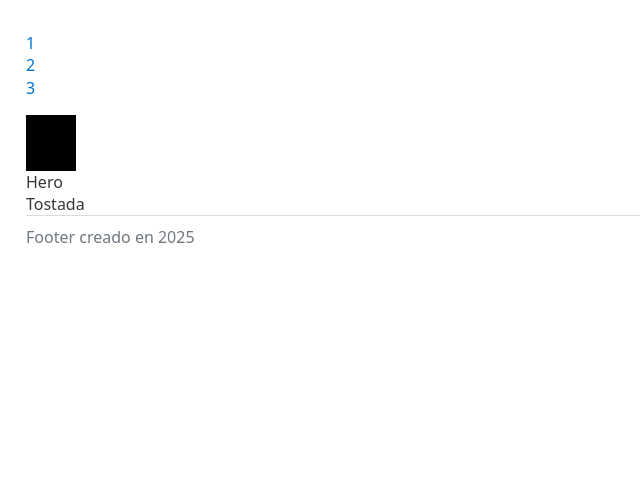
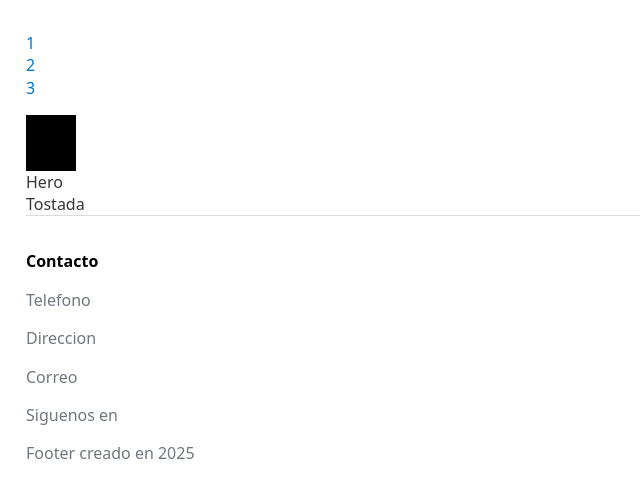
Before and after one commit to cesarlpb/la-hogaza-de-pepe, an Astro site: page / in a window 1280 px wide. Shown: the whole page, without its empty margins (0-640 px from the left). Built offline with nearby package versions, Linux system fonts and the light colour scheme; Astro itself is replaced by a stand-in of ours.

Commit message:
Cambios en footer

```diff
--- a/src/components/Footer.astro
+++ b/src/components/Footer.astro
@@ -4,5 +4,18 @@
 ---
 
 <footer>
-  Footer creado en {year}
+  <div class="container">
+    <div class="contacto">
+      <h4>Contacto</h4>
+      <p>Telefono</p>
+      <p>Direccion</p>
+      <p>Correo</p>
+    </div>
+    <div class="sello"></div>
+    <div class="redes_sociales">
+      <p>Siguenos en </p>
+      <a href=""></a><a href=""></a><a href=""></a>
+    </div>
+  </div>
+  <div class="reservado">Footer creado en {year}</div>
 </footer>
```
